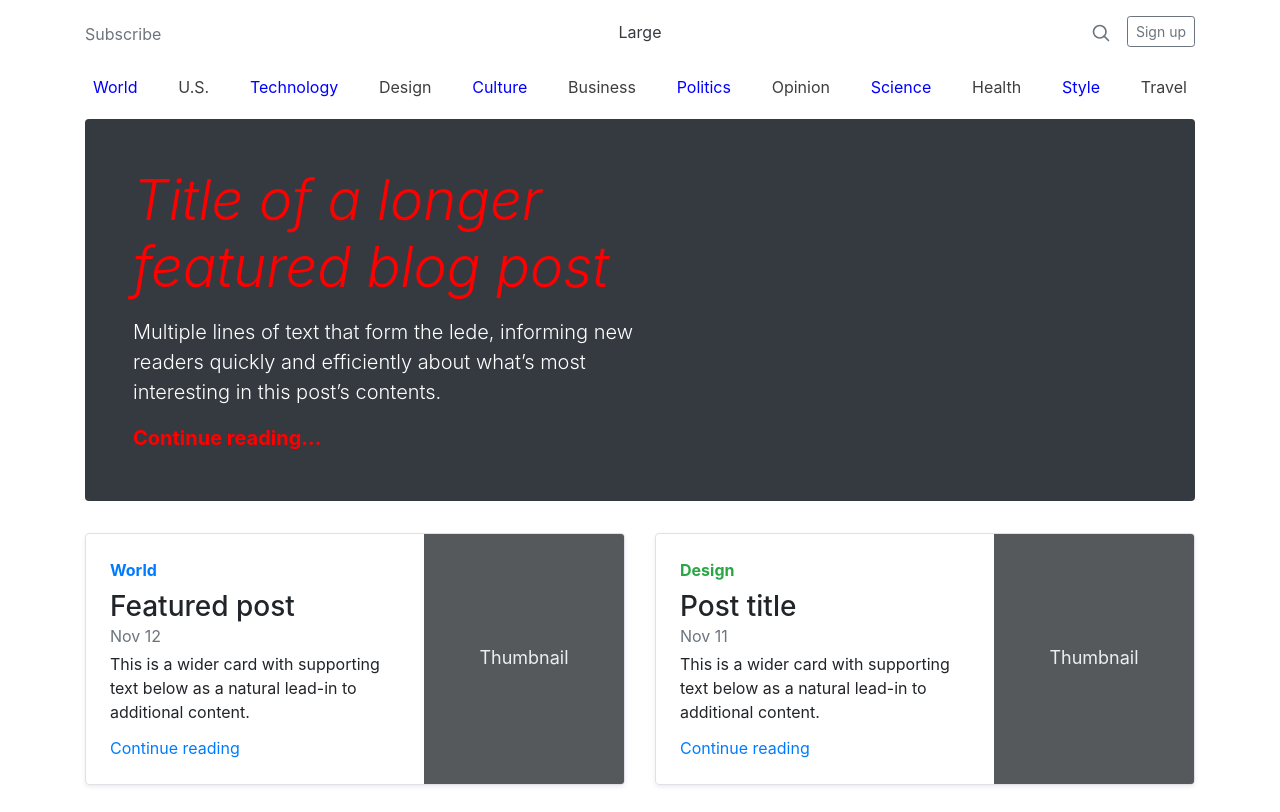
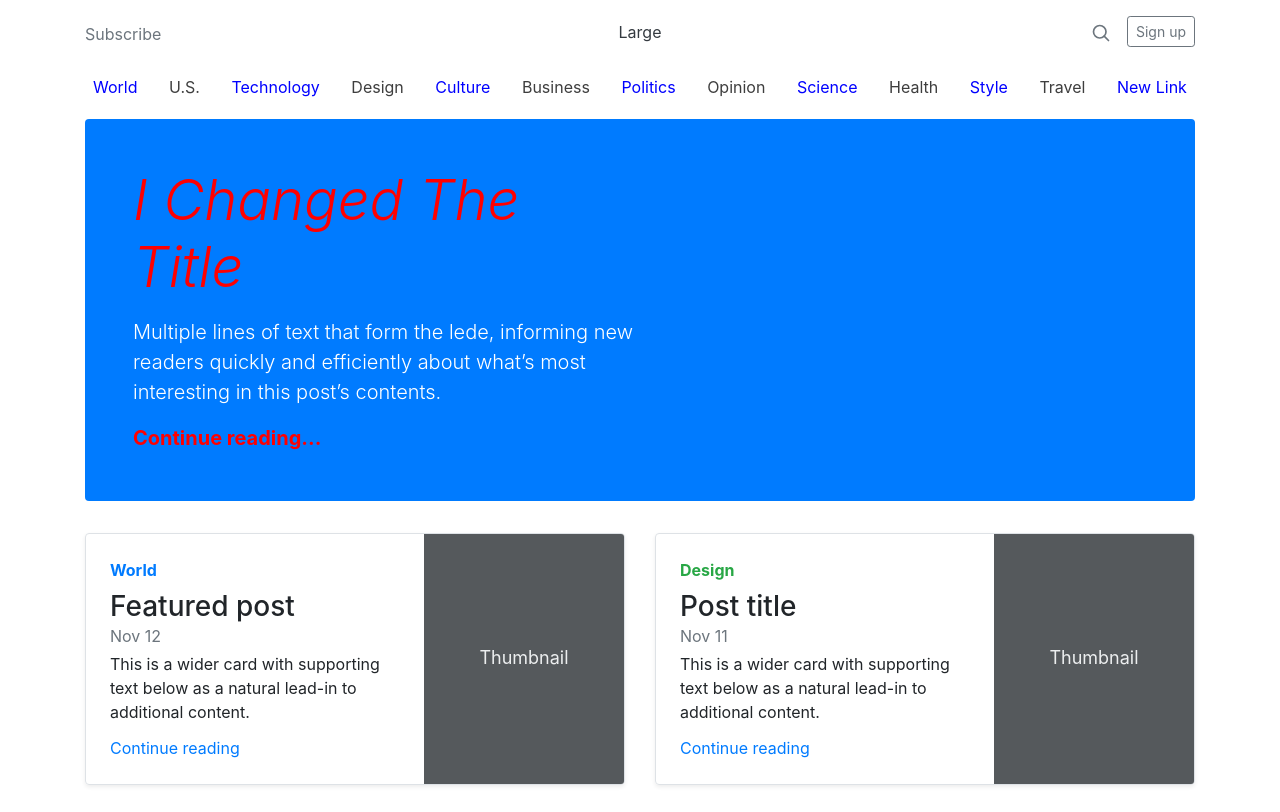
Before and after one commit to hsattar/Strive-M2-D7, a plain HTML site: page index.html in a window 1280 px wide. Shown: the top 812 px of the page. Drawn offline with nearby package versions, Linux system fonts and the light colour scheme.

Commit message:
Solved Q11. 12.& 13

```diff
--- a/index.html
+++ b/index.html
@@ -21,6 +21,7 @@ To test them, add a "color" or "border" or "background-color" to the rule and se
 <meta name="author" content="Mark Otto, Jacob Thornton, and Bootstrap contributors" />
 <meta name="generator" content="Jekyll v3.8.5" />
 <title>Blog Template · Bootstrap</title>
+<script src="script.js" defer></script>
 
 <link rel="canonical" href="https://getbootstrap.com/docs/4.3/examples/blog/" />
 
@@ -376,22 +377,6 @@ To test them, add a "color" or "border" or "background-color" to the rule and se
             <a href="#">Back to top</a>
         </p>
     </footer>
-
-    <script>
-        /*
-          JS Exercises
-          EX11) Write a function to add a new link into the navbar
-          EX12) Write a function to change the color of the main title
-          EX13) Write a function to change the background of the jumbotron
-          EX14) Write a function to remove all the links under "Elsewhere"
-          EX15) Write a function to change the column size for heading in jumbotron
-          EX16) Write a function to remove the "Search" magnifying glass icon
-          EX17) Write a function to trim just the first 50 characters in the first paragraph for each blog post
-          EX18) Write a function and attach it to the "Newer" button, to add new Blog Post (just div and title)
-          EX19) Write a function and attach it to the "Older" button, to remove the last Blog Post
-          EX20) Write an alert with the name of the author every time the user hover with the mouse over an author name
-      */
-    </script>
 </body>
 
 </html>
--- /dev/null
+++ b/script.js
@@ -0,0 +1,63 @@
+// EX11) Write a function to add a new link into the navbar
+
+const addLinkToNavbar = () => {
+    const navbar = document.querySelector('nav.nav')
+    const newLink = document.createElement('a')
+    newLink.className = 'p-2 text-muted'
+    newLink.innerText = 'New Link'
+    navbar.appendChild(newLink)
+}
+
+addLinkToNavbar()
+
+// EX12) Write a function to change the color of the main title
+
+const changeMainTItle = () => {
+    const mainTitle = document.querySelector('h1')
+    mainTitle.innerText = 'I Changed The Title'
+}
+
+changeMainTItle()
+
+// EX13) Write a function to change the background of the jumbotron
+
+const changeJumbotronBackground = () => {
+    const jumbotron = document.querySelector('.jumbotron')
+    console.log(jumbotron)
+    jumbotron.classList.remove('bg-dark')
+    jumbotron.classList.add('bg-primary')
+}
+
+changeJumbotronBackground()
+
+// EX14) Write a function to remove all the links under "Elsewhere"
+
+
+
+
+// EX15) Write a function to change the column size for heading in jumbotron
+
+
+
+
+// EX16) Write a function to remove the "Search" magnifying glass icon
+
+
+
+
+// EX17) Write a function to trim just the first 50 characters in the first paragraph for each blog post
+
+
+
+
+// EX18) Write a function and attach it to the "Newer" button, to add new Blog Post (just div and title)
+
+
+
+
+// EX19) Write a function and attach it to the "Older" button, to remove the last Blog Post
+
+
+
+
+// EX20) Write an alert with the name of the author every time the user hover with the mouse over an author name
```
